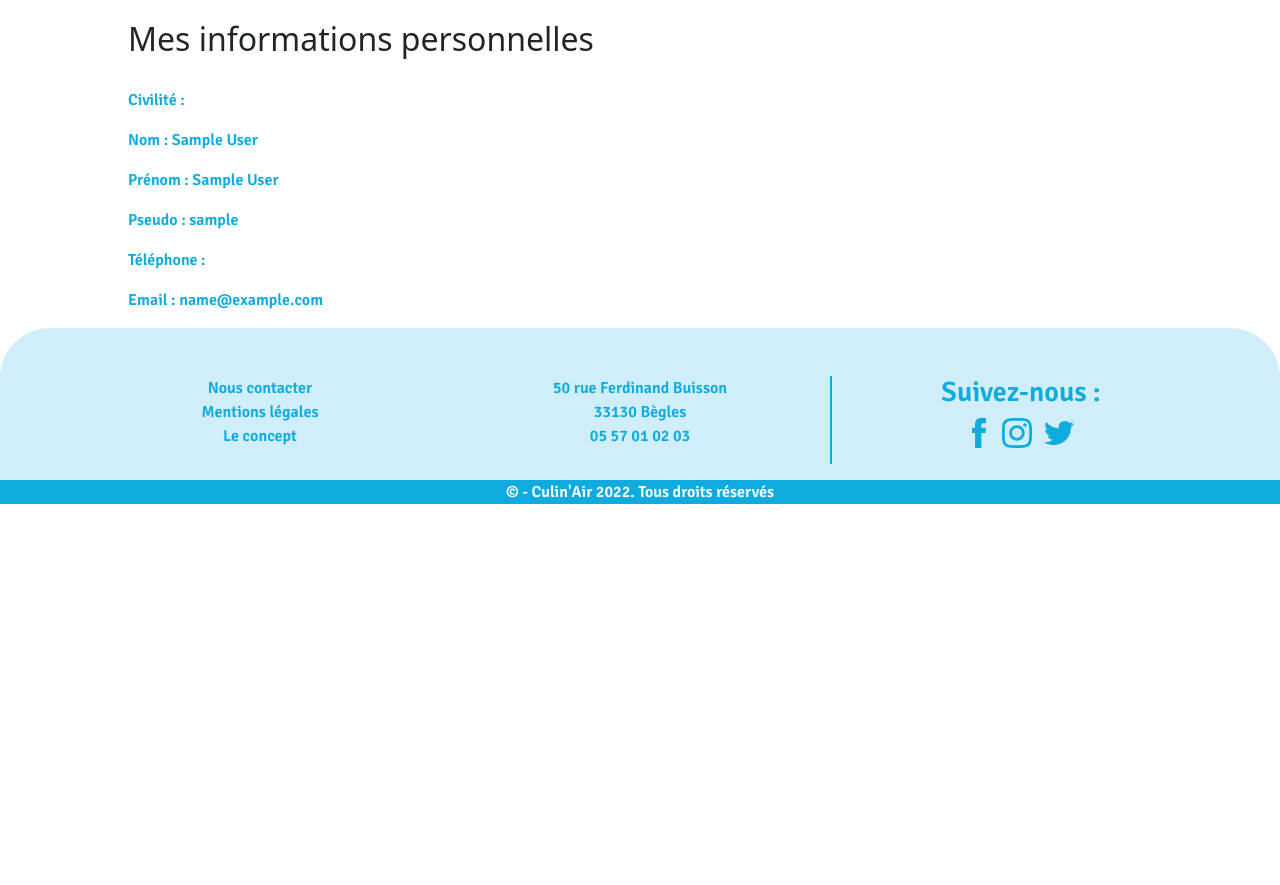
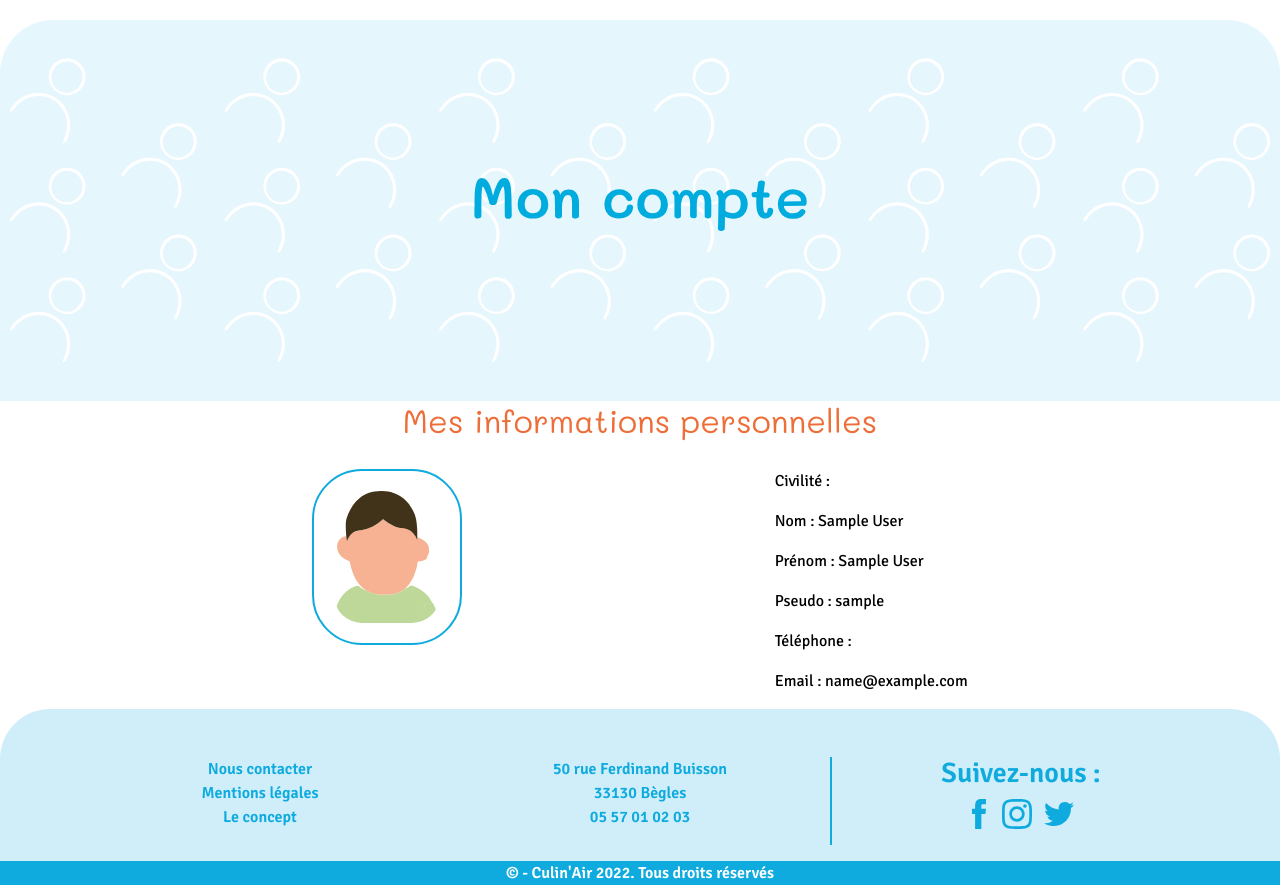
Before and after one commit to LoslierDimitri/Project-trip, a PHP site: page /Project-trip/Controller/controller_account.php in a window 1280 px wide. Shown: the part 138-1023 px from the top of the page. Before the commit the page ends 642 px from the top, so only its background shows below. Run offline with PHP 8.4, Linux system fonts and the light colour scheme; the visitor is signed in with stand-in values (Sample User, id 1); some libraries are stand-ins or nearby versions.

Commit message:
account page ip

```diff
--- a/View/css/page_account.css
+++ b/View/css/page_account.css
@@ -5,9 +5,36 @@ body {
 .content {
   display: flex;
   flex-direction: column;
-  margin: 20px 0 0 10%;
 }
 
 .content h2 {
   margin-bottom: 30px;
 }
+
+.banner {
+  margin-top: 20px;
+}
+
+.content h2 {
+  font-family: Mali-Regular;
+  color: #ed6e38;
+  display: flex;
+  justify-content: center;
+}
+
+.content p {
+  font-family: Signika-Regular;
+  color: black;
+}
+
+.photo {
+  width: 150px;
+  padding: 20px;
+  border: 2px solid #0fabdf;
+  border-radius: 50px;
+}
+
+.all_info {
+  display: flex;
+  justify-content: space-evenly;
+}
--- a/View/page/page_account.php
+++ b/View/page/page_account.php
@@ -26,8 +26,15 @@
     // include($path_new);
     ?>
 
+
+    <img class="banner" src="/Project-trip/View/svg/banner_account.svg" alt="">
+
     <div class="content">
         <h2>Mes informations personnelles</h2>
+        <div class="all_info">
+            <div class="photo_account">
+                <img class="photo" src="/Project-trip/View/svg/photo_account.svg" alt="">
+            </div>
             <div class="content_info">
                 <p>Civilité : <?php echo $result_user["sexe"]; ?></p>
                 <p>Nom : <?php echo $result_user["nom"]; ?></p>
@@ -35,6 +42,7 @@
                 <p>Pseudo : <?php echo $result_user["pseudo"]; ?></p>
                 <p>Téléphone : <?php echo $result_user["telephone"]; ?></p>
                 <p>Email : <?php echo $result_user["email"]; ?></p>
+            </div>
         </div>
     </div>
 
```
Also changed, not shown: View/svg/banner_account.svg (added), View/svg/photo_account.svg (added). Lines whose indentation alone changed are shown as unchanged.
